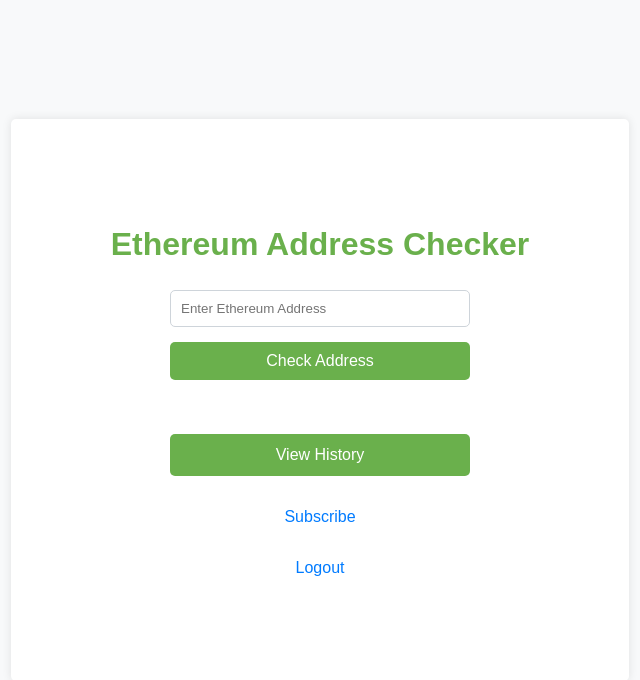
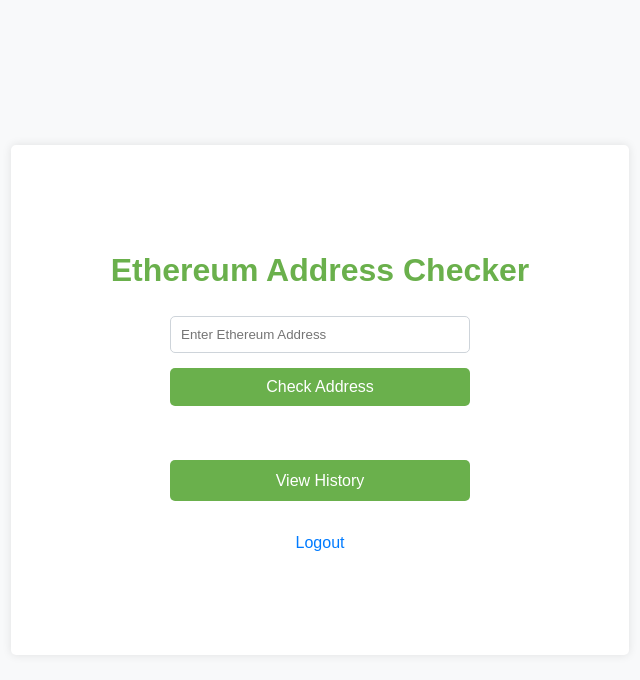
Before and after one commit to Contralysis/contralysis, a Flask app: page / in a window 1280 px wide. Shown: the top 680 px of the page, without its empty margins (320-960 px from the left). Run offline with Flask 3, Linux system fonts and the light colour scheme; the visitor is signed in with stand-in values (Sample User, id 1); some libraries are stand-ins or nearby versions.

Commit message:
Update index.html

```diff
--- a/templates/index.html
+++ b/templates/index.html
@@ -33,8 +33,6 @@
             <strong><div id="result"></div></strong>
             <br>
             <a href="/history" class=button>View History</button></a>
-            <br>
-            <a href="/subscribe">Subscribe</a>
             <br>
             <a href="/logout">Logout</a>
         </div>
```
